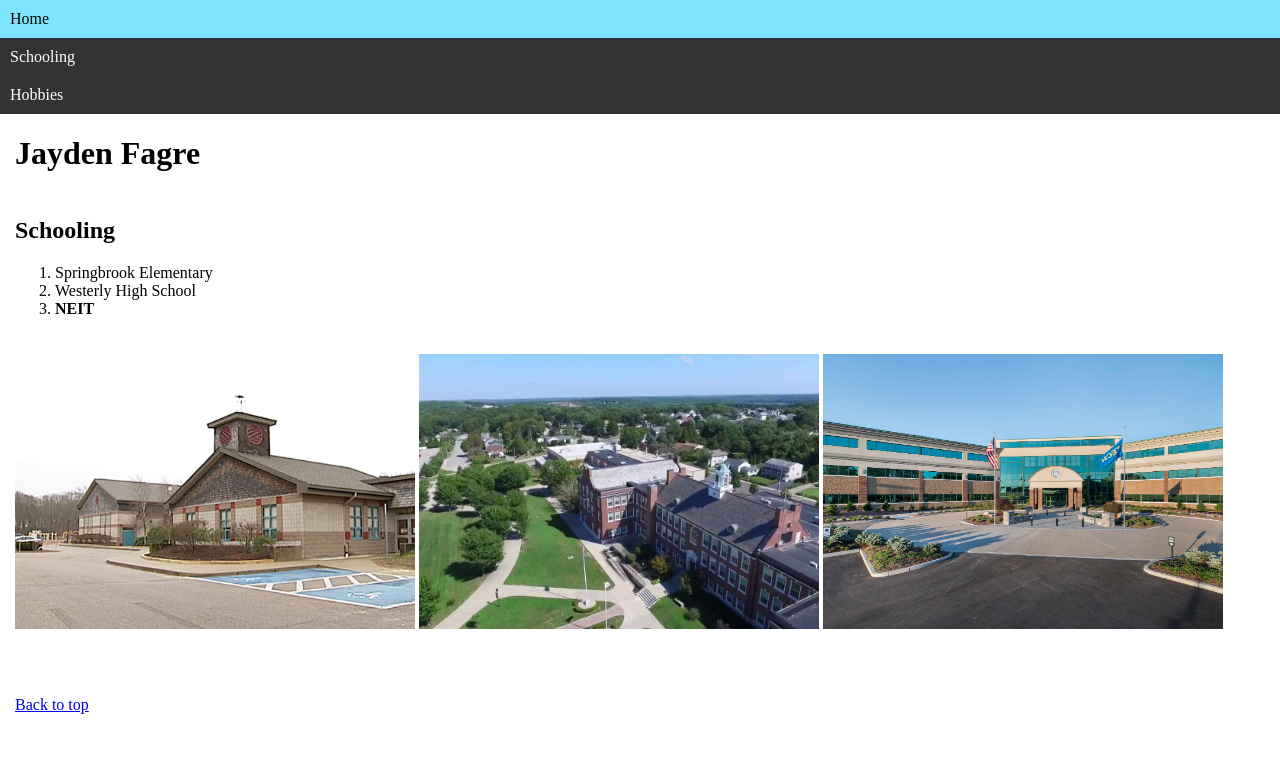
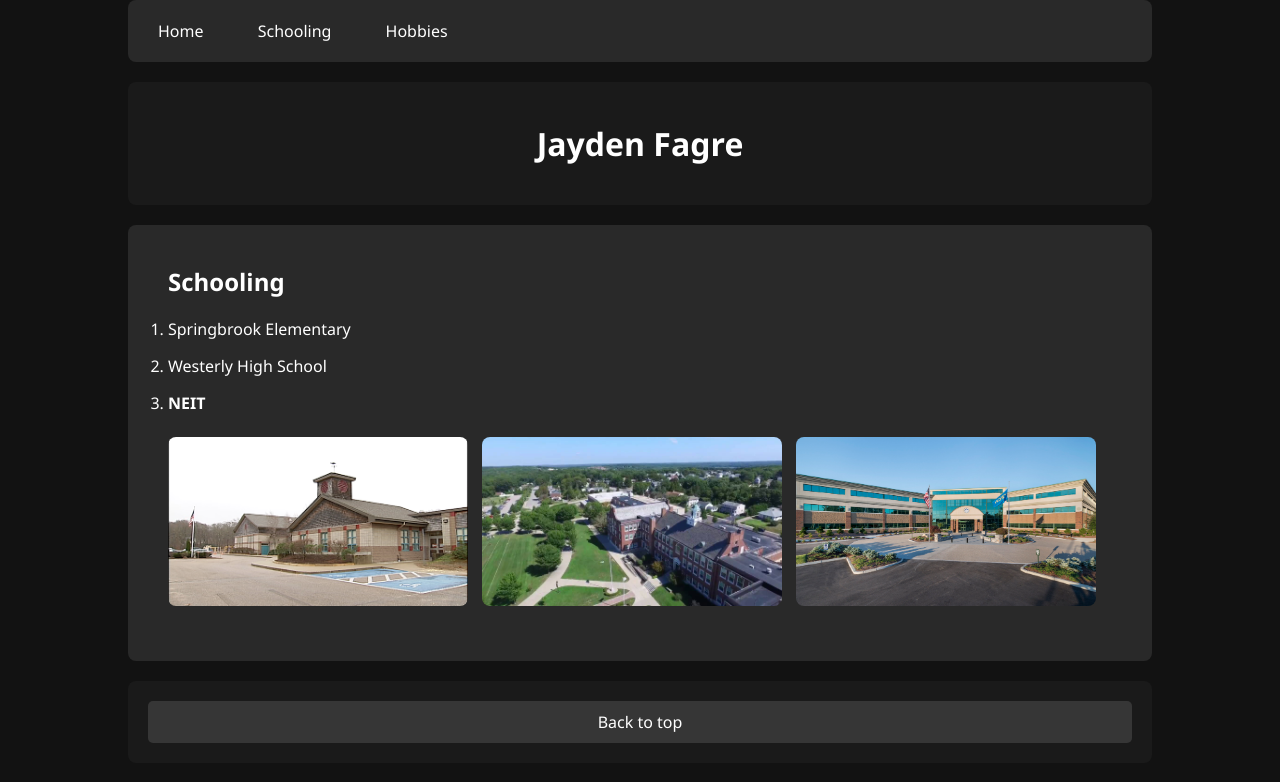
Before and after one commit to judothin/SE---111.02_202420, a plain HTML site: page w3/schooling.html in a window 1280 px wide. Drawn offline with Linux system fonts and the light colour scheme.

Commit message:
changing ui

```diff
--- a/w3/schooling.html
+++ b/w3/schooling.html
@@ -6,102 +6,17 @@
     <meta name="description" content="w2bio">
     <meta name="author" content="Jayden Fagre">
     <title>w3_bio</title>
-
+    <!---->
+    <link rel="stylesheet" href="styles.css">
+    <!--im adding this because i wanted to make it
+    look nice but didnt want to keep copy and pasting the style
+    changes-->
 </head>
 <body>
 
-    <!--nav bar-->
-    <style>
-
-        body {
-            margin: 0;
-            padding: 0;
-        }
-
-        nav {
-            background-color: #333;
-            width: 100%;
-        }
-
-        nav a {
-            display: flex;
-            flex-direction: row;
-            color: white;
-            padding: 10px 10px;
-            text-decoration: none;
-        }
-
-        nav a:hover {
-            background-color: #7fe5ff;
-            color: black;
-        }
-
-            #header {
-                color: black;
-                margin-left: 15px;
-            }
-
-            #bio {
-                color: black;
-                margin-left: 15px;
-                margin-top: 45px;
-        }
-
-            #schooling {
-                color: black;
-                margin-left: 15px;
-                margin-top: 45px;
-        }
-
-            #hobbies {
-                color: black;
-                margin-left: 15px;
-                margin-top: 45px;
-        }
-
-            #footer {
-                color: black;
-                margin-left: 15px;
-                margin-top: 45px;
-        }
-
-            #bio img{
-                    color: black;
-                    margin-top: 20px;
-                    flex-direction: row;
-                    align-items: center;
-                    width: 400px;
-                    aspect-ratio: 16/11;
-                    height: auto;
-                    object-fit: cover;
-                }
-            #schooling img{
-                    color: black;
-                    margin-top: 20px;
-                    flex-direction: row;
-                    align-items: center;
-                    width: 400px;
-                    aspect-ratio: 16/11;
-                    height: auto;
-                    object-fit: cover;
-                }
-            #hobbies a {
-                margin-left: 38px;
-            }
-
-            #hobbies img{
-                    color: black;
-                    margin-top: 20px;
-                    width: 400px;
-                    aspect-ratio: 16/11;
-                    height: auto;
-                    object-fit: cover;
-                }
-
-
-    </style>
 
 <div id = "container">
+    <!--nav bar-->
     <nav>
         <a href="index.html">Home</a>
         <a href="schooling.html">Schooling</a>
--- /dev/null
+++ b/w3/styles.css
@@ -0,0 +1,124 @@
+body, h1, h2, h3, p, ol, ul {
+    margin: 0;
+    padding: 0;
+}
+
+body {
+    font-family: 'Segoe UI', Tahoma, Geneva, Verdana, sans-serif;
+    background-color: #121212;
+    color: #fff;
+}
+
+#container {
+    width: 80%;
+    margin: 0 auto;
+}
+
+/* Navbar styles */
+nav {
+    background-color: #292929;
+    padding: 10px;
+    border-radius: 8px;
+    margin-bottom: 20px;
+}
+
+nav a {
+    color: #fff;
+    text-decoration: none;
+    padding: 10px 20px;
+    margin-right: 10px;
+    border-radius: 5px;
+    display: inline-block;
+}
+
+nav a:hover {
+    background-color: #555;
+    height: 95%;}
+
+/* Header styles */
+#header {
+    background-color: #1a1a1a;
+    padding: 40px;
+    text-align: center;
+    border-radius: 8px;
+    margin-bottom: 20px;
+}
+
+/* Schooling, hobbies, and bio styles */
+#schooling,
+#hobbies,
+#bio{
+    background-color: #292929;
+    padding: 40px;
+    border-radius: 8px;
+    margin-bottom: 20px;
+}
+
+#schooling h2,
+#hobbies h2,
+#bio h2{
+    color: #fff;
+    margin-bottom: 20px;
+}
+
+#schooling ol {
+    list-style-type: decimal;
+}
+
+#hobbies ul {
+    list-style-type: disc;
+}
+
+#schooling li,
+#hobbies li,
+#bio li{
+    margin-bottom: 15px;
+}
+
+#schooling img,
+#hobbies img,
+#bio img {
+    width: 100%;
+    max-width: 300px;
+    height: auto;
+    border-radius: 8px;
+    margin: 8px 10px 10px 0;
+    aspect-ratio: 16/9;
+    object-fit: cover;
+    }
+
+    #hobbies a {
+    color: #ffffff;
+    text-decoration: none;
+    font-weight: bold;
+    }
+
+    #hobbies a:hover {
+    color: #c7c7c7;
+    text-decoration: underline;
+    }
+
+/* Footer styles */
+#footer {
+    background-color: #1a1a1a;
+    padding: 20px;
+    text-align: center;
+    border-radius: 8px;
+    display: flex;
+    justify-content: center;
+    align-items: center;
+}
+
+#footer a {
+    display: inline-block;
+    color: #fff;
+    text-decoration: none;
+    padding: 10px 15px;
+    border-radius: 5px;
+    background-color: #363636;
+    width: 97%;
+}
+
+#footer a:hover {
+    background-color: #777;
+}
```
Also changed, not shown: w3/hobbies.html (+13 -96 lines), w3/index.html (+6 -91 lines).
